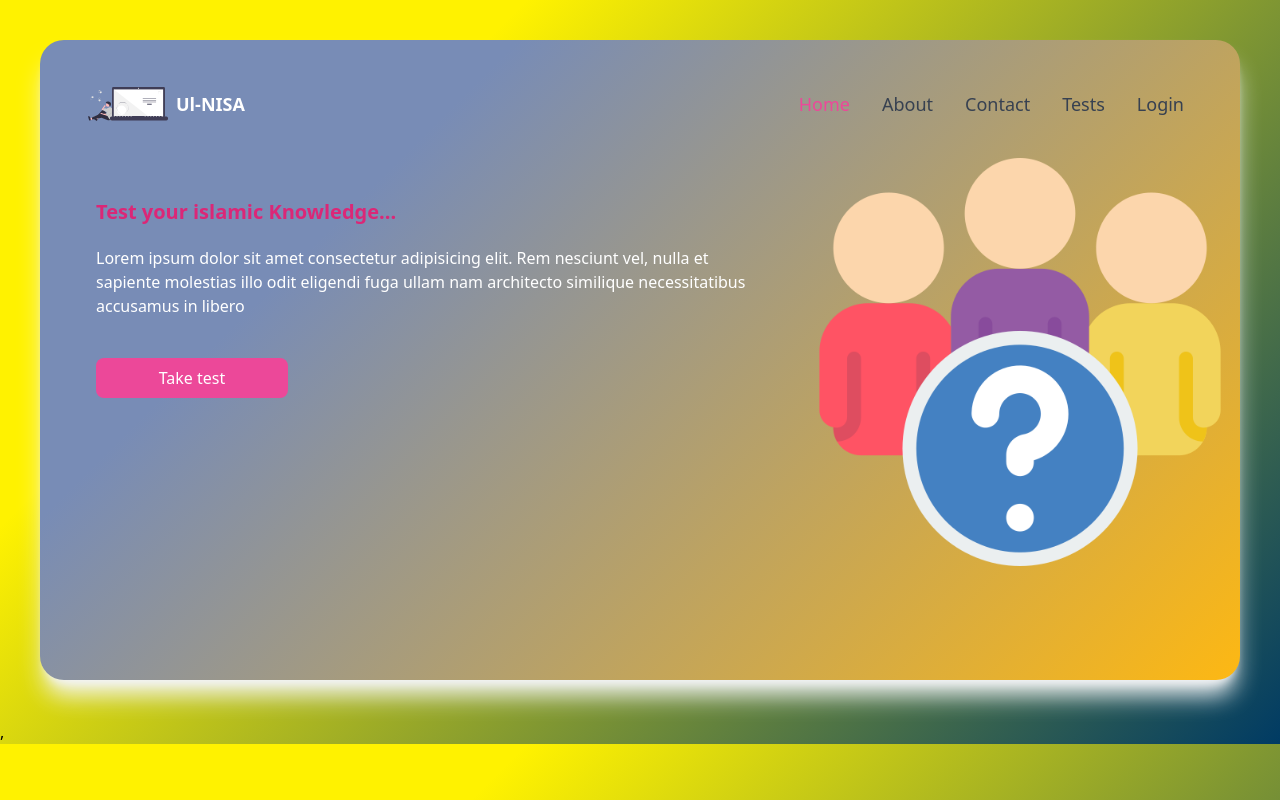
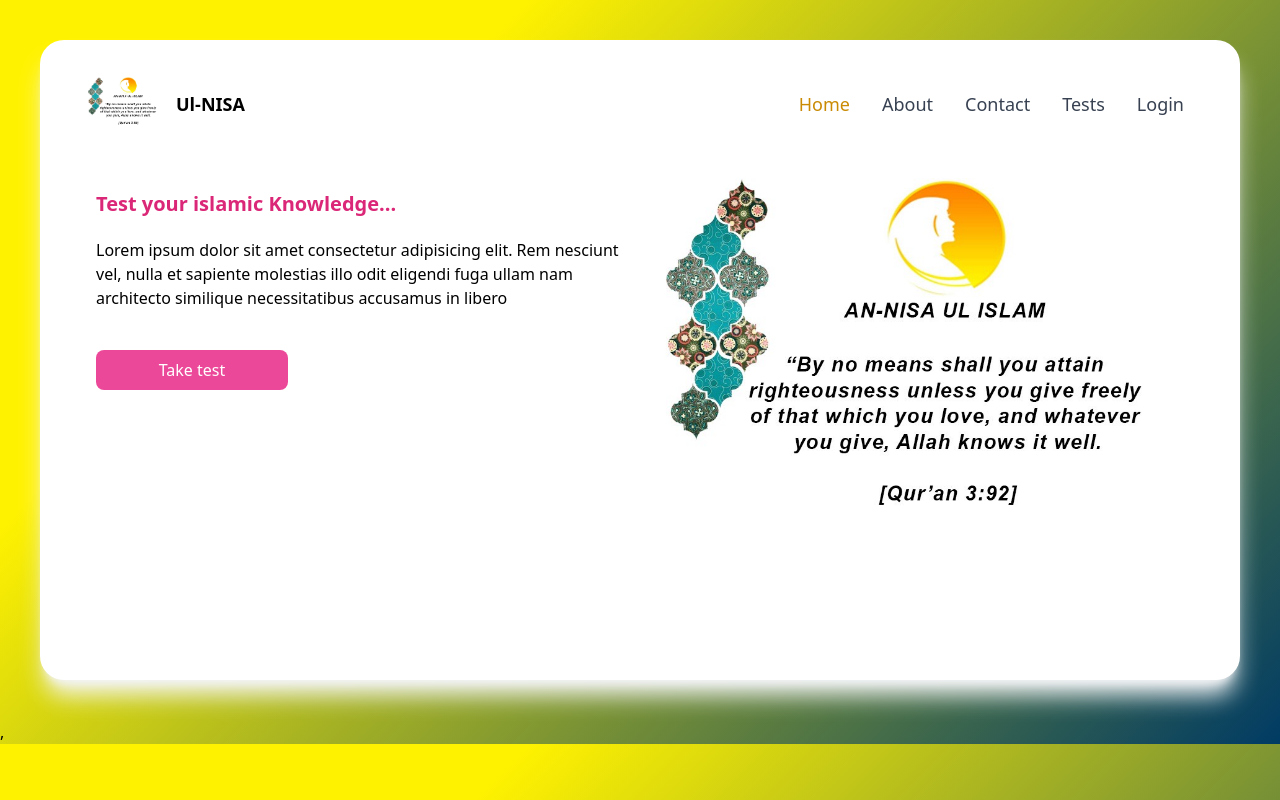
Before and after one commit to sawaneh1/Women_IN_Islam, a React (Create React App) app: page / in a window 1280 px wide. Built offline with nearby package versions, Linux system fonts and the light colour scheme.

Commit message:
beautifying the site

```diff
--- a/src/Navbar/index.js
+++ b/src/Navbar/index.js
@@ -1,8 +1,11 @@
 import React, { useState } from "react";
 import { useDispatch, useSelector } from "react-redux";
 import { Link } from "react-router-dom";
-import img from "../assests/about.png";
-import logo from "../assests/test1.svg";
+import img from "../assests/logo1.jpg";
+
+// import logo from "../assests/test1.svg";
+import logo from "../assests/logo1.jpg";
+
 import { updateUser } from "../components/Redux/UserSlice";
 
 const Navbar = () => {
@@ -23,7 +26,7 @@ const Navbar = () => {
     setShowMenu((prev) => !prev);
   };
   return (
-    <nav className="linear text-white border-gray-200 px-2 sm:px-4 py-2.5 rounded-3xl shadow-xl  shadow-gray-100  navbar  m-5 sm:m-10 mt-20">
+    <nav className="linear bg-white border-gray-200 px-2 sm:px-4 py-2.5 rounded-3xl shadow-xl  shadow-gray-100  navbar  m-5 sm:m-10 mt-20">
       <div>
         <div>
           <div className="container flex flex-wrap justify-between items-center mx-auto">
@@ -79,7 +82,7 @@ const Navbar = () => {
                   <Link to="/admin_dashboard">
                     <a
                       href="#"
-                      className="block py-2 pr-4 pl-3 text-white text-lg bg-blue-700 rounded md:bg-transparent md:text-pink-500 md:p-0 dark:text-white"
+                      className="block py-2 pr-4 pl-3 text-white text-lg bg-blue-700 rounded md:bg-transparent md:text-yellow-600 md:p-0 dark:text-white"
                       aria-current="page"
                     >
                       Home
@@ -89,7 +92,7 @@ const Navbar = () => {
                 <li>
                   <a
                     href="#"
-                    className="block py-2 pr-4 pl-3 text-gray-700 text-lg border-b border-gray-100 hover:bg-gray-50 md:hover:bg-transparent md:border-0 md:hover:text-blue-700 md:p-0 dark:text-gray-400 md:dark:hover:text-white dark:hover:bg-gray-700 dark:hover:text-white md:dark:hover:bg-transparent dark:border-gray-700"
+                    className="block py-2 pr-4 pl-3 text-gray-700 text-lg border-b border-gray-100 hover:bg-gray-50 md:hover:bg-transparent md:border-0 md:hover:text-yellow-700 md:p-0 dark:text-gray-400 md:dark:hover:text-white dark:hover:bg-gray-700 dark:hover:text-white md:dark:hover:bg-transparent dark:border-gray-700"
                   >
                     About
                   </a>
@@ -124,8 +127,8 @@ const Navbar = () => {
             </div>
           </div>
         </div>
-        <div className="flex place-items-center items-center ">
-          <div className="p-10 w-full  sm:w-4/5">
+        <div className="flex flex-col-reverse  sm:flex-row place-items-center items-center ">
+          <div className="p-10  w-full  sm:w-4/5">
             <h1 className=" mb-5 font-bold text-pink-600 sm:-mt-32  text-xl">
               Test your islamic Knowledge...
             </h1>
@@ -142,7 +145,7 @@ const Navbar = () => {
             </Link>
           </div>
 
-          <div className="hidden  sm:flex">
+          <div className=" mt-5 sm:flex">
             <img src={img} alt="" className="md:h-4/5 h-2/3" />
           </div>
         </div>
--- a/src/index.css
+++ b/src/index.css
@@ -27,7 +27,7 @@ body {
   /* background: linear-gradient(to right, #c9493b, #6b0f31); */
   /* background: radial-gradient(rgb(1, 2, 20), rgba(0, 0, 0, 0.925));
    */
-  background-color: #f6d327;
+  /* background-color: #f6d327;
   background-image: linear-gradient(315deg, #f6d327 0%, #de4daa 74%);
   background-color: #f5d020;
   background-image: linear-gradient(315deg, #f5d020 0%, #f53803 74%);
@@ -36,7 +36,7 @@ body {
   background-color: #003b64;
   background-image: linear-gradient(315deg, #003b64 0%, #fff200 74%);
   background-color: #fdb813;
-  background-image: linear-gradient(315deg, #fdb813 0%, #788cb6 74%);
+  background-image: linear-gradient(315deg, #fdb813 0%, #788cb6 74%); */
 }
 
 .scoreboard {
```
Also changed, not shown: src/assests/logo1.jpg (added).
